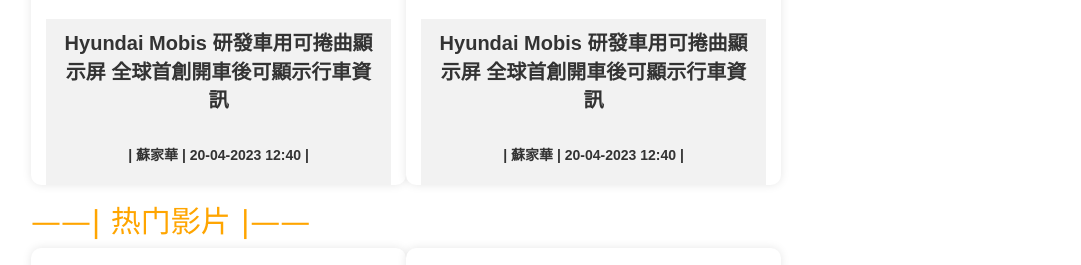
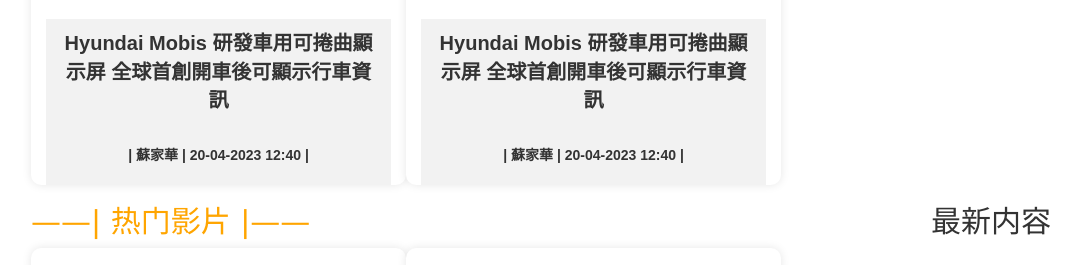
Before and after one commit to rrvspk123/A04-EA-Project, a Flask app: page / in a window 1280 px wide. Shown: the part 1804-2069 px from the top of the page, without its empty margins (39-1120 px from the left). Run offline with Flask 3, Linux system fonts and the light colour scheme; some libraries are stand-ins or nearby versions.

Commit message:
index update 4

```diff
--- a/app/templates/index.html.j2
+++ b/app/templates/index.html.j2
@@ -328,7 +328,7 @@
         </div>
       </div>
     </div>
-    {# 右边 #}
+    {# 编辑推介 #}
     <div class="col-sm-4">
       <h2 class="web_relate">編輯推介</h2>
     </div>
@@ -398,6 +398,12 @@
           </p>
         </div>
       </div>
+    </div>
+    {# 最新内容 #}
+    <div class="col-sm-4">
+      <h2 class="web_relate">
+        最新内容
+      </h2>
     </div>
     {# 网络生活 #}
     <br>
```
